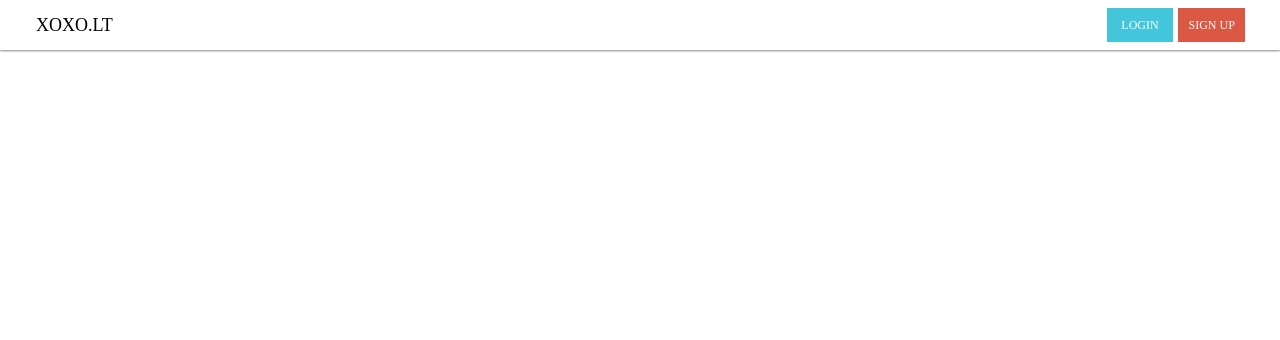
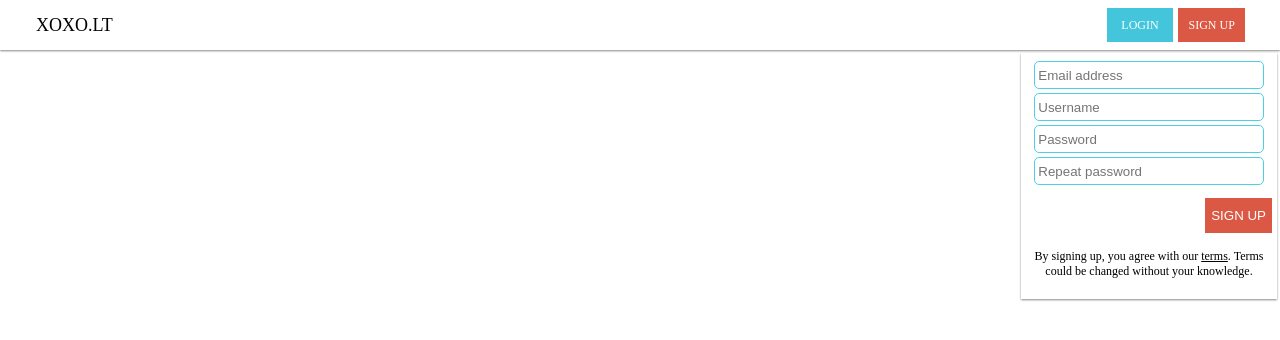
Before and after one commit to z3nk1d/test, a plain HTML site: page index.html in a window 1280 px wide. Drawn offline with nearby package versions, Linux system fonts and the light colour scheme; files that its build step writes are made by us from their sources; files whose address does not match are found by name; a web font is replaced by a local one.

Commit message:
Update index.html

```diff
--- a/index.html
+++ b/index.html
@@ -14,5 +14,42 @@
 		<td class="sig">SIGN UP</td>
 	</tr>
 	</table>
+	<form action="#" method="post">
+		<table id="form" border="0px" align="right">
+			<tr>
+				<td align="center">
+					<input class="inputas" type="text" name="email" placeholder="Email address">
+				</td>
+			</tr>
+			<tr>
+				<td align="center">
+					<input class="inputas" type="text" name="name" placeholder="Username">
+				</td>
+			</tr>
+			<tr>
+				<td align="center">
+					<input class="inputas" type="password" name="pssw" placeholder="Password">
+				</td>
+			</tr>
+			<tr>
+				<td align="center">
+					<input class="inputas" type="password" name="pssw2" placeholder="Repeat password">
+				</td>
+			</tr>
+			<tr>
+			<td class="space"></td>
+			</tr>
+			<tr>
+				<td align="right">
+					<input class="subm" type="submit" name="subm" value="SIGN UP">
+				</td>
+			</tr>
+			<tr>
+				<td align="center">
+					<p>By signing up, you agree with our <a href="#">terms</a>. Terms could be changed without your knowledge.</p>
+				</td>
+			</tr>
+		</table>
+	</form>
 </body>
 </html>
```
